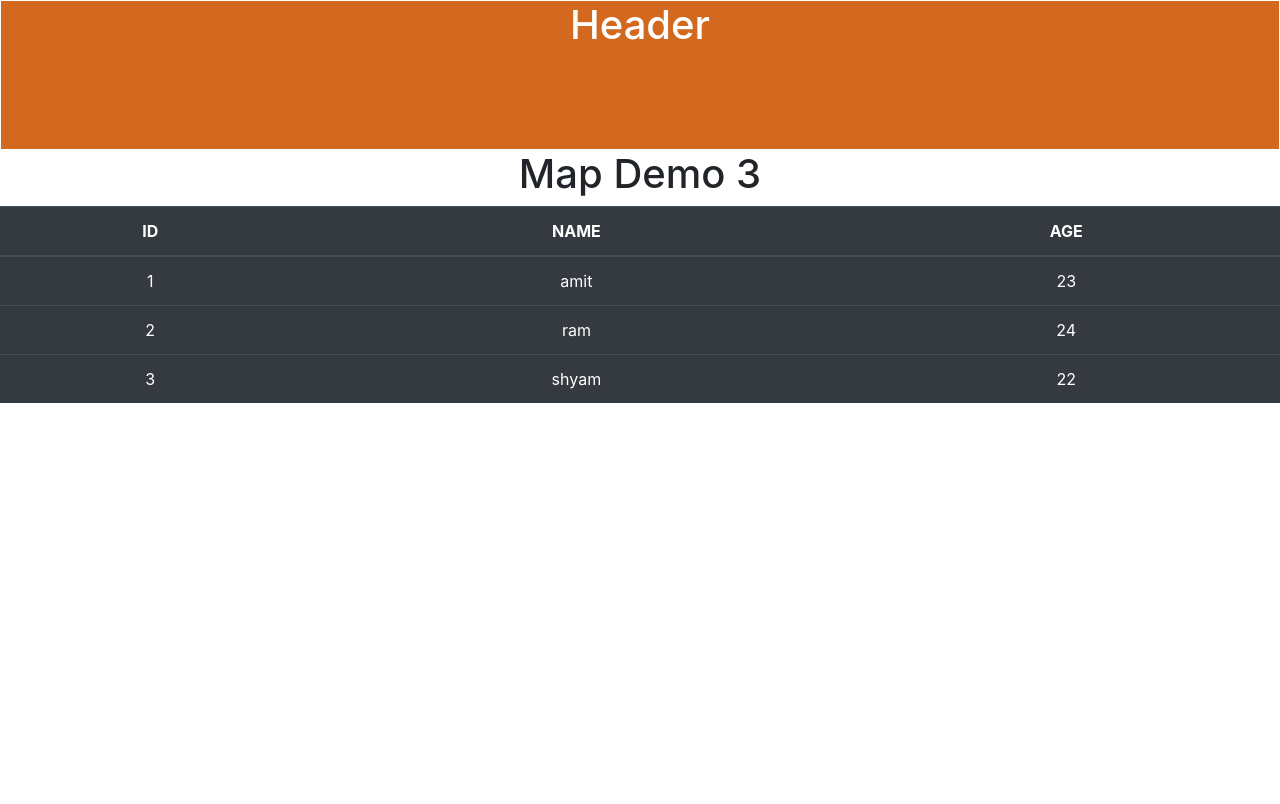
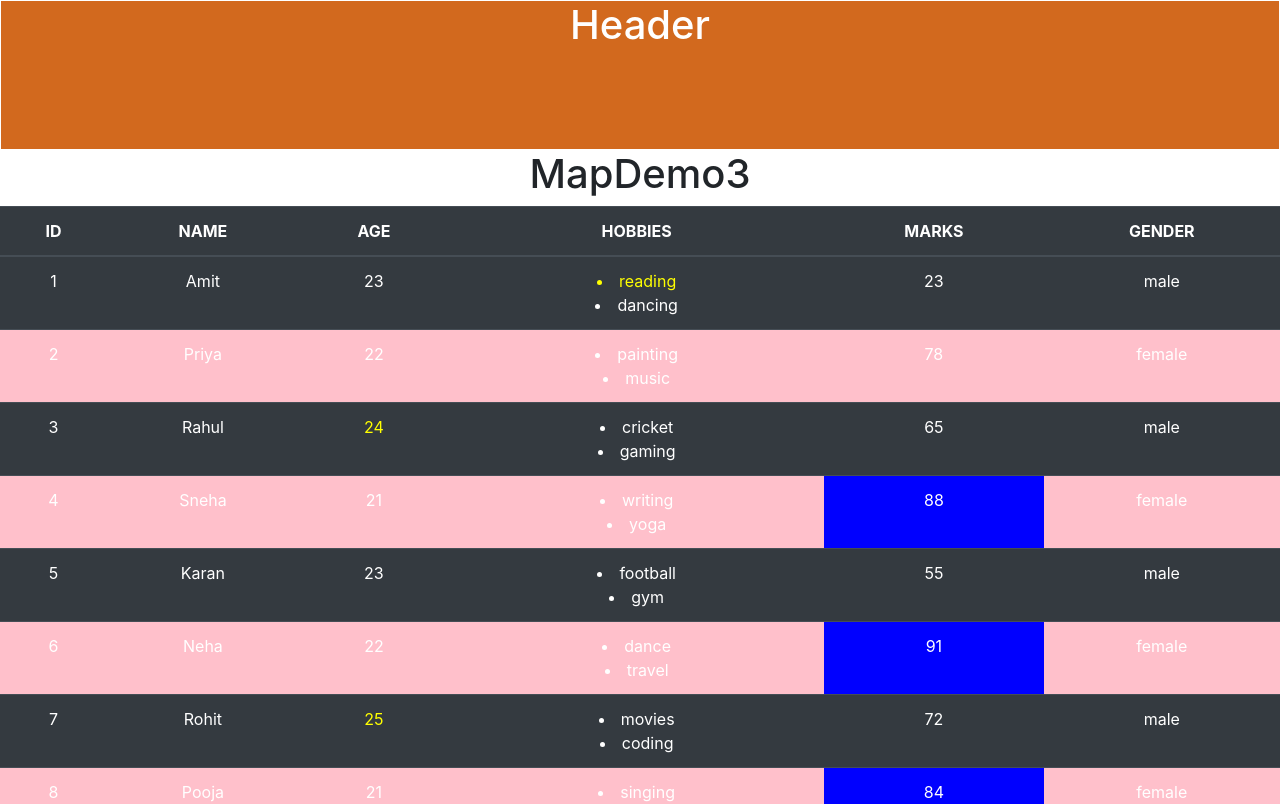
Before and after one commit to samirvithlani/gnr_mern_2026_react, a React (Vite) app: page / in a window 1280 px wide. Shown: the top 804 px of the page. Built offline with nearby package versions, Linux system fonts and the light colour scheme.

Commit message:
conditinal styling

```diff
--- a/src/App.jsx
+++ b/src/App.jsx
@@ -7,6 +7,7 @@ import { Content } from "./components/Content";
 import { MapDemo1 } from "./components/MapDemo1";
 import { MapDemo2 } from "./components/MapDemo2";
 import { MaoDemo3 } from "./components/MaoDemo3";
+import { MapDemo3 } from "./components/MapDemo3";
 //import "./App.css";
 
 
@@ -17,7 +18,8 @@ function App() {
     <div>
       <Header></Header>
       {/* <MapDemo2></MapDemo2> */}
-      <MaoDemo3></MaoDemo3>
+      {/* <MaoDemo3></MaoDemo3> */}
+      <MapDemo3></MapDemo3>
       {/* <MapDemo1></MapDemo1> */}
       {/* <Content></Content>
       <Footer></Footer> */}
--- /dev/null
+++ b/src/components/MapDemo3.jsx
@@ -0,0 +1,56 @@
+import React from 'react'
+
+export const MapDemo3 = () => {
+    var students = [
+  { id: 1, name: "Amit", age: 23, hobbies: ["reading", "dancing"], marks: 23, gender: "male" },
+  { id: 2, name: "Priya", age: 22, hobbies: ["painting", "music"], marks: 78, gender: "female" },
+  { id: 3, name: "Rahul", age: 24, hobbies: ["cricket", "gaming"], marks: 65, gender: "male" },
+  { id: 4, name: "Sneha", age: 21, hobbies: ["writing", "yoga"], marks: 88, gender: "female" },
+  { id: 5, name: "Karan", age: 23, hobbies: ["football", "gym"], marks: 55, gender: "male" },
+  { id: 6, name: "Neha", age: 22, hobbies: ["dance", "travel"], marks: 91, gender: "female" },
+  { id: 7, name: "Rohit", age: 25, hobbies: ["movies", "coding"], marks: 72, gender: "male" },
+  { id: 8, name: "Pooja", age: 21, hobbies: ["singing", "reading"], marks: 84, gender: "female" },
+  { id: 9, name: "Arjun", age: 24, hobbies: ["basketball", "music"], marks: 67, gender: "male" },
+  { id: 10, name: "Anjali", age: 23, hobbies: ["photography", "travel"], marks: 89, gender: "female" }
+];
+  return (
+    <div style={{textAlign:"center"}}>
+        <h1>MapDemo3</h1>
+        <table className='table table-dark'>
+            <thead>
+                <tr>
+                    <th>ID</th>
+                    <th>NAME</th>
+                    <th>AGE</th>
+                    <th>HOBBIES</th>
+                    <th>MARKS</th>
+                    <th>GENDER</th>
+                </tr>
+            </thead>
+            <tbody>
+                    {
+                        students.map((stu)=>{
+                            return<tr style={{backgroundColor:stu.gender == "female" && "pink"}}>
+                                <td>{stu.id}</td>
+                                <td>{stu.name}</td>
+                                {/* <td style={{color:stu.age>23 ?"yellow":"white"}}>{stu.age}</td> */}
+                                <td style={{color:stu.age>23 && "yellow"}}>{stu.age}</td>
+                                <td>
+                                {
+                                    stu.hobbies.map((h)=>{
+                                        return <li style={{color:h == "reading" && "yellow"}}>{h}</li>
+                                    })
+                                }
+                                </td>
+                                <td style={{backgroundColor:stu.marks>80 && "blue"}}>
+                                    {stu.marks}
+                                </td>
+                                <td>{stu.gender}</td>
+                            </tr>
+                        })
+                    }
+            </tbody>
+        </table>
+    </div>
+  )
+}
```
Also changed, not shown: th.txt.
